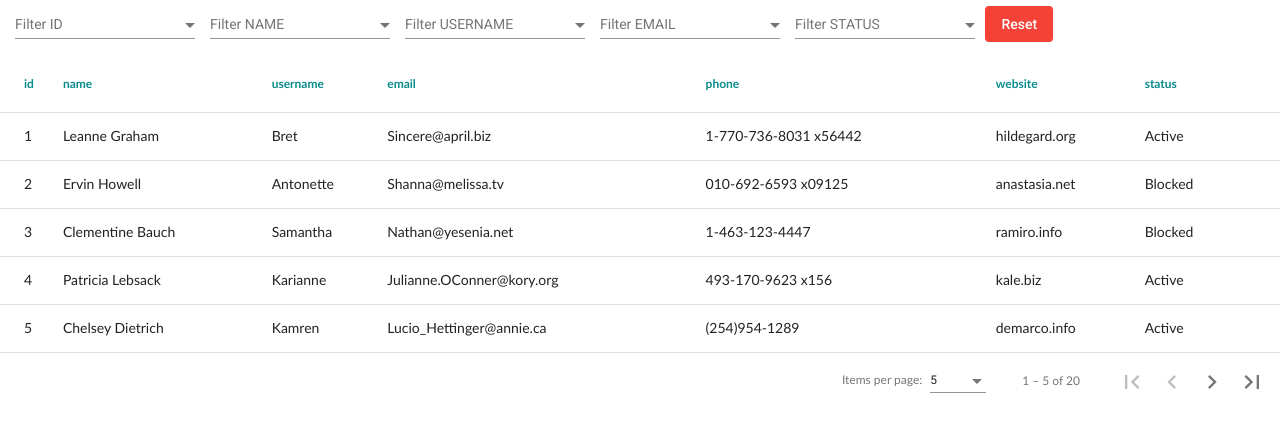
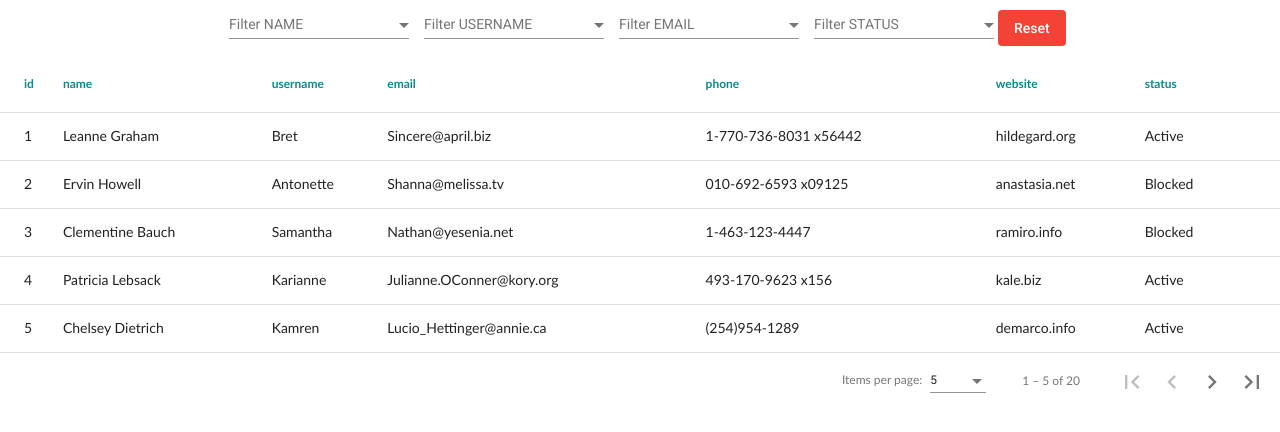
Before and after one commit to Mansiben/Acrolinx, an Angular app: page / in a window 1280 px wide. Shown: the top 432 px of the page. Built offline with nearby package versions, Linux system fonts and the light colour scheme.

Commit message:
final changes.

```diff
--- a/src/app/app.component.html
+++ b/src/app/app.component.html
@@ -52,8 +52,4 @@
   <tr mat-row *matRowDef="let row; columns: displayedColumns;"></tr>
 
 </table>
-<mat-paginator
-  #paginator
-  [pageSizeOptions]="pageSizes"
-  showFirstLastButtons
-></mat-paginator>
+<mat-paginator #paginator [pageSizeOptions]="pageSizes" showFirstLastButtons></mat-paginator>
--- a/src/app/app.component.scss
+++ b/src/app/app.component.scss
@@ -8,6 +8,12 @@
     overflow: auto;
     max-height: 600px;
     width: 100%;
+  }
+
+  .filterbox{
+    display: flex;
+    justify-content: center;
+    align-items: center;
   }
 
   .mat-header-cell{
--- a/src/app/app.component.ts
+++ b/src/app/app.component.ts
@@ -1,7 +1,6 @@
 // app.component.ts
 import { Component, ViewChild } from '@angular/core';
 import { MatTableDataSource } from '@angular/material/table';
-import { MatPaginator } from '@angular/material/paginator';
 
 @Component({
   selector: 'app-root',
@@ -22,10 +21,6 @@ export class AppComponent {
     // Object to create Filter for
     this.filterSelectObj = [
       {
-        name: 'ID',
-        columnProp: 'id',
-        options: []
-      }, {
         name: 'NAME',
         columnProp: 'name',
         options: []
@@ -50,7 +45,6 @@ export class AppComponent {
 
   ngAfterViewInit() {
     this.dataSource.paginator = this.paginator;
-    //this.dataSourceWithPageSize.paginator = this.paginatorPageSize;
   }
 
   ngOnInit() {
@@ -72,7 +66,7 @@ export class AppComponent {
     return uniqChk;
   }
 
-  // Get remote serve data using HTTP call
+  // Get remote serve data
   getRemoteData() {
 
     const remoteDummyData = [
```
